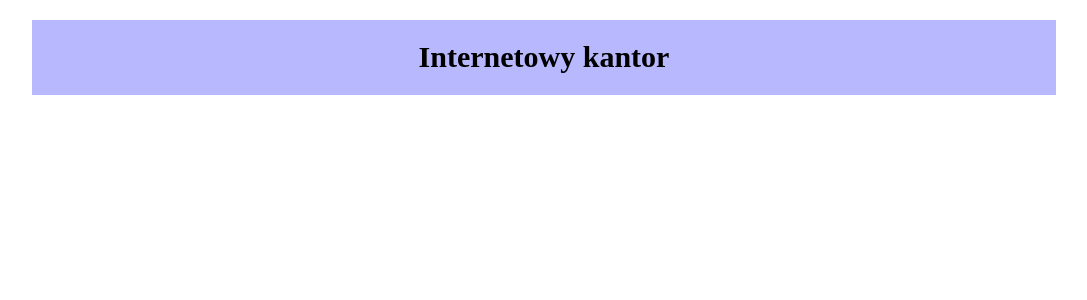
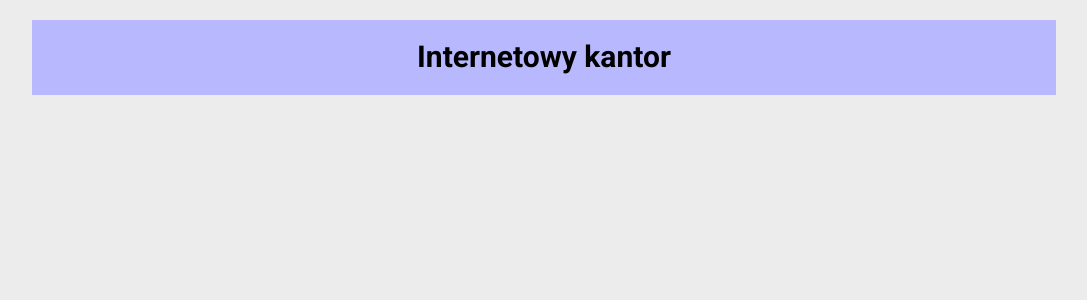
Before and after one commit to anetaszynal/currency-office-react, a React (Create React App) app: page / in a window 1280 px wide. Shown: the top 300 px of the page, without its empty margins (96-1183 px from the left). Built offline with nearby package versions, Linux system fonts and the light colour scheme.

Commit message:
add background and font to body

```diff
--- a/src/index.css
+++ b/src/index.css
@@ -2,6 +2,11 @@ html {
   box-sizing: border-box;
 }
 
-*, ::after, ::before{
+*, ::after, ::before {
   box-sizing: inherit;
 }
+
+body {
+  background-color: rgb(236 236 236);
+  font-family: 'Roboto', sans-serif;
+}
```
